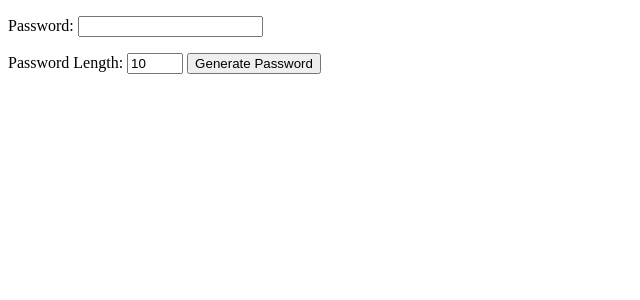
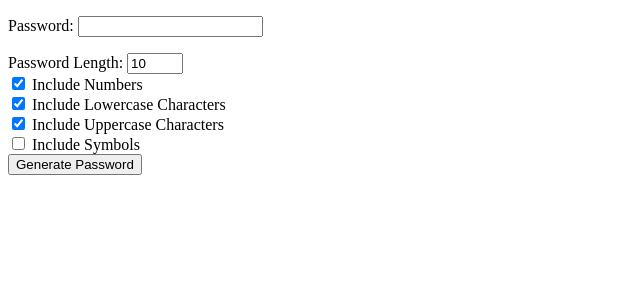
Before and after one commit to Ezpert/Password-Manager, a Django app: page /generate_password/ in a window 1280 px wide. Shown: the top 300 px of the page, without its empty margins (0-640 px from the left). Run offline with Django 4.2, Linux system fonts and the light colour scheme.

Commit message:
I love Brad

```diff
--- a/password/templates/PasswordGenerator.html
+++ b/password/templates/PasswordGenerator.html
@@ -9,7 +9,17 @@
         {% csrf_token %}
         {{ form.as_p }}
         <label for="password-length">Password Length:</label>
-        <input type="number" id="password-length" name="password-length" min="1" max="20" value="10">
+        <input type="number" id="password-length" name="password-length" min="1" max="20" value="10"><br>
+
+        <input type="checkbox" id="include-numbers" name="include-numbers" checked>
+        <label for="include-numbers">Include Numbers</label><br>
+        <input type="checkbox" id="include-lowercase" name="include-lowercase" checked>
+        <label for="include-lowercase">Include Lowercase Characters</label><br>
+        <input type="checkbox" id="include-uppercase" name="include-uppercase" checked>
+        <label for="include-uppercase">Include Uppercase Characters</label><br>
+        <input type="checkbox" id="include-symbols" name="include-symbols">
+        <label for="include-symbols">Include Symbols</label><br>
+
         <button type="submit">Generate Password</button>
     </form>
 
@@ -18,10 +28,20 @@
     <script>
         function generatePassword() {
             const length = $('#password-length').val();
+            const includeNumbers = $('#include-numbers').is(':checked');
+            const includeLowercase = $('#include-lowercase').is(':checked');
+            const includeUppercase = $('#include-uppercase').is(':checked');
+            const includeSymbols = $('#include-symbols').is(':checked');
             $.ajax({
                 url: '{% url "generate_password_ajax" %}',
                 type: 'get',
-                data: { 'length': length },
+                data: {
+                    'length': length,
+                    'include_numbers': includeNumbers,
+                    'include_lowercase': includeLowercase,
+                    'include_uppercase': includeUppercase,
+                    'include_symbols': includeSymbols
+                },
                 success: function(response) {
                     $('#generated-password').text('Generated password: ' + response.password);
                 },
--- a/password/views.py
+++ b/password/views.py
@@ -29,15 +29,33 @@ def password_generator(request):
     return render(request, 'PasswordGenerator.html', {'form': form})
 
 def generate_password_ajax(request):
-    length = request.GET.get('length', 10)  # Default to 10 if not provided
+    length = request.GET.get('length', 10)
+    include_numbers = request.GET.get('include_numbers') == 'true'
+    include_lowercase = request.GET.get('include_lowercase') == 'true'
+    include_uppercase = request.GET.get('include_uppercase') == 'true'
+    include_symbols = request.GET.get('include_symbols') == 'true'
+
     try:
         length = int(length)
-        if length <= 0 or length > 20:  # You can set a maximum length as needed
+        if length <= 0 or length > 20:
             raise ValueError
     except ValueError:
         return JsonResponse({'error': 'Invalid length'}, status=400)
 
-    password = ''.join(random.choice(string.ascii_letters + string.digits) for _ in range(length))
+    characters = ''
+    if include_numbers:
+        characters += string.digits
+    if include_lowercase:
+        characters += string.ascii_lowercase
+    if include_uppercase:
+        characters += string.ascii_uppercase
+    if include_symbols:
+        characters += string.punctuation
+
+    if not characters:
+        return JsonResponse({'error': 'No character types selected'}, status=400)
+
+    password = ''.join(random.choice(characters) for _ in range(length))
     return JsonResponse({'password': password})
 
 def passwordEntry(request):
```
